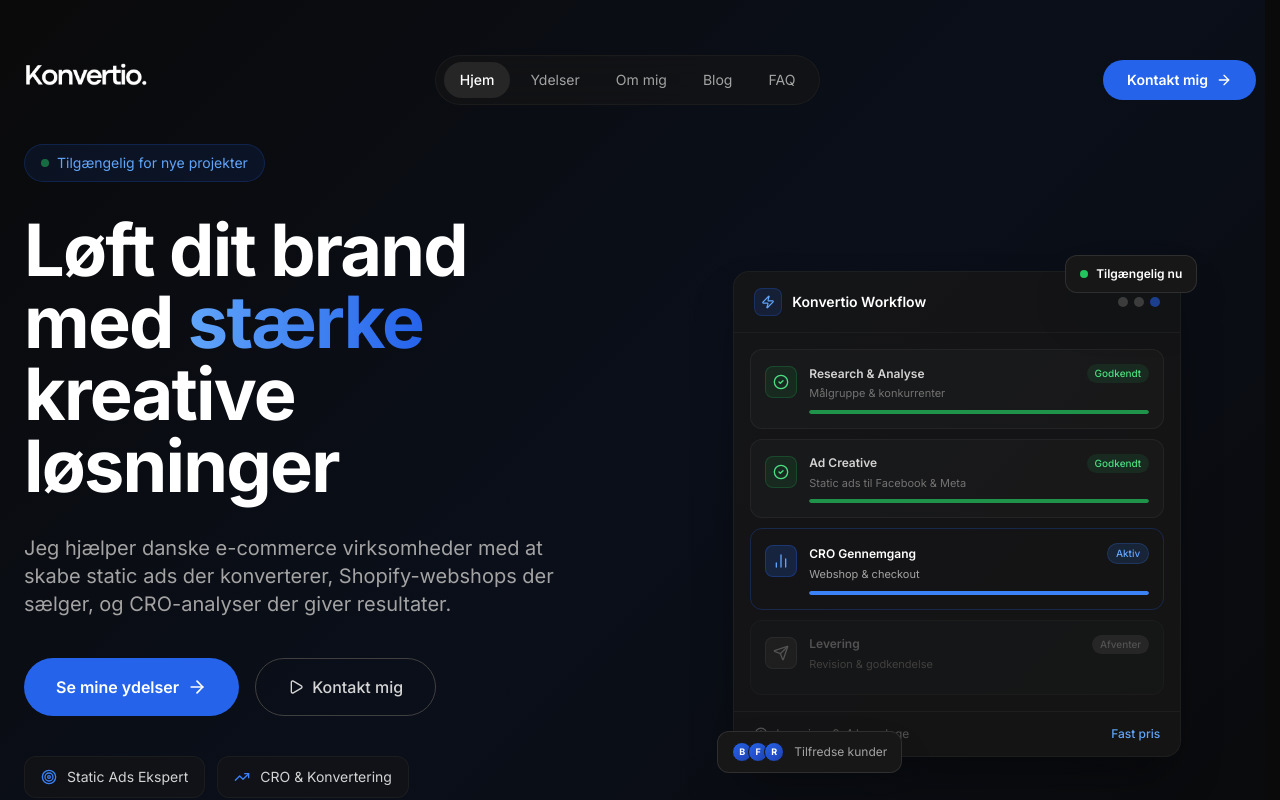
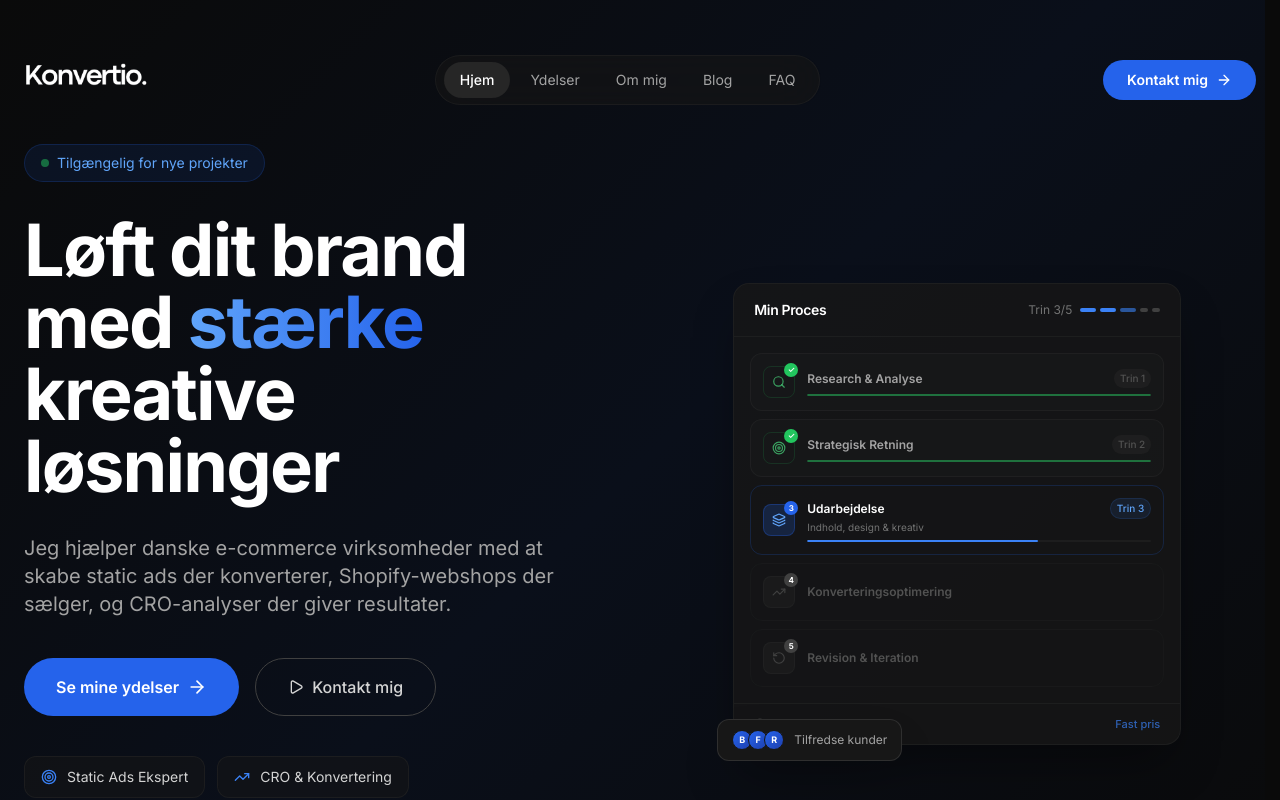
Before and after one commit to Frederikhs11061/konvertio-nextjs, a Next.js app: page / in a window 1280 px wide. Shown: the top 800 px of the page. Built offline with nearby package versions, Linux system fonts and the light colour scheme.

Commit message:
Redesign workflow with 5 universal phases, compact 2-col mobile process steps

```diff
--- a/components/HeroWorkflow.tsx
+++ b/components/HeroWorkflow.tsx
@@ -1,52 +1,51 @@
 'use client'
 
 import { useEffect, useState, useRef } from 'react'
-import { Target, Palette, BarChart2, Send, CheckCircle2, Clock, Zap } from 'lucide-react'
+import { Search, Target, Layers, TrendingUp, RotateCcw, Clock } from 'lucide-react'
 
-const tasks = [
-    { icon: Target,   label: 'Research & Analyse', sub: 'Målgruppe & konkurrenter' },
-    { icon: Palette,  label: 'Ad Creative',         sub: 'Static ads til Facebook & Meta' },
-    { icon: BarChart2, label: 'CRO Gennemgang',     sub: 'Webshop & checkout' },
-    { icon: Send,     label: 'Levering',             sub: 'Revision & godkendelse' },
+const phases = [
+    { icon: Search,      label: 'Research & Analyse',        sub: 'Målgruppe, marked & indsigter' },
+    { icon: Target,      label: 'Strategisk Retning',         sub: 'Mål, budskab & tilgang' },
+    { icon: Layers,      label: 'Udarbejdelse',               sub: 'Indhold, design & kreativ' },
+    { icon: TrendingUp,  label: 'Konverteringsoptimering',    sub: 'Test, data & forbedring' },
+    { icon: RotateCcw,   label: 'Revision & Iteration',       sub: 'Feedback & løbende udvikling' },
 ]
 
-const FILL_SPEED = 25   // ms per tick
-const FILL_STEP  = 1.8  // % per tick  → ~1.4s to reach 100
-const HOLD_MS    = 900  // pause before moving to next task
-const RESET_MS   = 2200 // pause after all done before loop
+const FILL_SPEED = 28
+const FILL_STEP  = 1.6
+const HOLD_MS    = 800
+const RESET_MS   = 2000
 
 export default function HeroWorkflow() {
     const [mounted,   setMounted]   = useState(false)
-    const [doneUntil, setDoneUntil] = useState(0)   // tasks 0..doneUntil-1 are done
-    const [active,    setActive]    = useState(0)   // index of the animating task
-    const [progress,  setProgress]  = useState(0)   // 0–100
+    const [doneUntil, setDoneUntil] = useState(0)
+    const [active,    setActive]    = useState(0)
+    const [progress,  setProgress]  = useState(0)
+    const intRef   = useRef<ReturnType<typeof setInterval> | null>(null)
     const timerRef = useRef<ReturnType<typeof setTimeout> | null>(null)
-    const intRef   = useRef<ReturnType<typeof setInterval> | null>(null)
 
     const clear = () => {
         if (intRef.current)   clearInterval(intRef.current)
         if (timerRef.current) clearTimeout(timerRef.current)
     }
 
-    const runTask = (taskIdx: number) => {
-        setActive(taskIdx)
+    const runPhase = (idx: number) => {
+        setActive(idx)
         setProgress(0)
         intRef.current = setInterval(() => {
             setProgress(p => {
                 if (p + FILL_STEP >= 100) {
                     clearInterval(intRef.current!)
-                    // mark done, move on after hold
                     timerRef.current = setTimeout(() => {
-                        setDoneUntil(taskIdx + 1)
-                        const next = taskIdx + 1
-                        if (next < tasks.length) {
-                            runTask(next)
+                        setDoneUntil(idx + 1)
+                        const next = idx + 1
+                        if (next < phases.length) {
+                            runPhase(next)
                         } else {
-                            // all done – reset loop
                             timerRef.current = setTimeout(() => {
                                 setDoneUntil(0)
                                 setProgress(0)
-                                runTask(0)
+                                runPhase(0)
                             }, RESET_MS)
                         }
                     }, HOLD_MS)
@@ -59,92 +58,102 @@ export default function HeroWorkflow() {
 
     useEffect(() => {
         setMounted(true)
-        timerRef.current = setTimeout(() => runTask(0), 700)
+        timerRef.current = setTimeout(() => runPhase(0), 600)
         return clear
         // eslint-disable-next-line react-hooks/exhaustive-deps
     }, [])
 
     return (
         <div className="relative w-full max-w-md mx-auto lg:mx-0">
-            {/* Floating badge – top right */}
-            <div
-                className="absolute -top-4 -right-4 z-10 flex items-center gap-2 bg-neutral-900 border border-neutral-700/60 rounded-xl px-3.5 py-2.5 shadow-2xl animate-float"
-                style={{ animationDuration: '6s' }}
-            >
-                <div className="w-2 h-2 rounded-full bg-green-500 animate-pulse" />
-                <span className="text-xs font-semibold text-white whitespace-nowrap">Tilgængelig nu</span>
-            </div>
-
             {/* Main card */}
             <div className="rounded-2xl bg-neutral-900/80 border border-neutral-800/60 backdrop-blur-xl overflow-hidden shadow-2xl shadow-black/40">
                 {/* Header */}
                 <div className="flex items-center justify-between px-5 py-4 border-b border-neutral-800/60">
-                    <div className="flex items-center gap-2.5">
-                        <div className="w-7 h-7 rounded-lg bg-brand-600/15 border border-brand-600/25 flex items-center justify-center">
-                            <Zap className="w-3.5 h-3.5 text-brand-400" />
+                    <span className="text-sm font-semibold text-white tracking-tight">Min Proces</span>
+                    <div className="flex items-center gap-2">
+                        <span className="text-xs text-neutral-500">
+                            Trin {Math.min(active + 1, phases.length)}/{phases.length}
+                        </span>
+                        <div className="flex gap-1">
+                            {phases.map((_, i) => (
+                                <div
+                                    key={i}
+                                    className={`h-1 rounded-full transition-all duration-500 ${
+                                        i < doneUntil
+                                            ? 'w-4 bg-brand-500'
+                                            : i === active
+                                            ? 'w-4 bg-brand-500/60'
+                                            : 'w-2 bg-neutral-700'
+                                    }`}
+                                />
+                            ))}
                         </div>
-                        <span className="text-sm font-semibold text-white">Konvertio Workflow</span>
-                    </div>
-                    <div className="flex gap-1.5">
-                        <div className="w-2.5 h-2.5 rounded-full bg-neutral-700" />
-                        <div className="w-2.5 h-2.5 rounded-full bg-neutral-700" />
-                        <div className="w-2.5 h-2.5 rounded-full bg-brand-600/60" />
                     </div>
                 </div>
 
-                {/* Task list */}
-                <div className="p-4 space-y-2.5">
-                    {tasks.map((task, i) => {
-                        const Icon    = task.icon
+                {/* Phase list */}
+                <div className="p-4 space-y-2">
+                    {phases.map((phase, i) => {
+                        const Icon    = phase.icon
                         const isDone  = i < doneUntil
                         const isActive = i === active && !isDone
                         const barW    = isDone ? 100 : isActive ? progress : 0
 
                         return (
                             <div
-                                key={task.label}
-                                className={`rounded-xl p-3.5 border transition-all duration-500 ${
-                                    isActive ? 'bg-brand-600/8 border-brand-600/25'
-                                    : isDone  ? 'bg-neutral-800/30 border-neutral-700/30'
-                                    :           'bg-neutral-800/15 border-neutral-800/40'
+                                key={phase.label}
+                                className={`rounded-xl p-3 border transition-all duration-500 ${
+                                    isActive ? 'bg-brand-600/8 border-brand-600/20'
+                                    : isDone  ? 'bg-neutral-800/20 border-neutral-700/20'
+                                    :           'bg-transparent border-neutral-800/30'
                                 }`}
                                 style={{
                                     opacity:   mounted ? 1 : 0,
-                                    transform: mounted ? 'translateY(0)' : 'translateY(8px)',
-                                    transition: `opacity 0.4s ease ${i * 80}ms, transform 0.4s ease ${i * 80}ms, background-color 0.5s, border-color 0.5s`,
+                                    transform: mounted ? 'translateY(0)' : 'translateY(6px)',
+                                    transition: `opacity 0.35s ease ${i * 70}ms, transform 0.35s ease ${i * 70}ms, background-color 0.5s, border-color 0.5s`,
                                 }}
                             >
-                                <div className="flex items-start gap-3">
-                                    <div className={`w-8 h-8 rounded-lg flex items-center justify-center flex-shrink-0 mt-0.5 transition-all duration-500 ${
+                                <div className="flex items-center gap-3">
+                                    {/* Step number + icon */}
+                                    <div className={`relative w-8 h-8 rounded-lg flex items-center justify-center flex-shrink-0 transition-all duration-500 ${
                                         isActive ? 'bg-brand-600/20 border border-brand-600/30'
-                                        : isDone  ? 'bg-green-500/10 border border-green-500/20'
-                                        :           'bg-neutral-800/60 border border-neutral-700/40'
+                                        : isDone  ? 'bg-green-500/8 border border-green-500/15'
+                                        :           'bg-neutral-800/40 border border-neutral-800/60'
                                     }`}>
-                                        {isDone
-                                            ? <CheckCircle2 className="w-4 h-4 text-green-400" />
-                                            : <Icon className={`w-4 h-4 transition-colors duration-500 ${isActive ? 'text-brand-400' : 'text-neutral-600'}`} />
-                                        }
+                                        <Icon className={`w-3.5 h-3.5 transition-colors duration-500 ${
+                                            isActive ? 'text-brand-400' : isDone ? 'text-green-400/70' : 'text-neutral-700'
+                                        }`} />
+                                        <span className={`absolute -top-1 -right-1 w-3.5 h-3.5 rounded-full text-white text-[8px] font-bold flex items-center justify-center transition-all duration-300 ${
+                                            isDone ? 'bg-green-500' : isActive ? 'bg-brand-600' : 'bg-neutral-700'
+                                        }`}>
+                                            {isDone ? '✓' : i + 1}
+                                        </span>
                                     </div>
+
+                                    {/* Text */}
                                     <div className="flex-1 min-w-0">
-                                        <div className="flex items-center justify-between mb-0.5">
-                                            <span className={`text-xs font-semibold transition-colors duration-500 ${isActive ? 'text-white' : isDone ? 'text-neutral-300' : 'text-neutral-600'}`}>
-                                                {task.label}
+                                        <div className="flex items-center justify-between gap-2">
+                                            <span className={`text-xs font-semibold leading-tight transition-colors duration-500 ${
+                                                isActive ? 'text-white' : isDone ? 'text-neutral-400' : 'text-neutral-600'
+                                            }`}>
+                                                {phase.label}
                                             </span>
-                                            <span className={`text-[10px] font-medium px-2 py-0.5 rounded-full transition-all duration-500 ${
-                                                isActive ? 'bg-brand-500/15 text-brand-400 border border-brand-500/20'
-                                                : isDone  ? 'bg-green-500/10 text-green-400'
-                                                :           'bg-neutral-800 text-neutral-600'
-                                            }`}>
-                                                {isDone ? 'Godkendt' : isActive ? 'Aktiv' : 'Afventer'}
-                                            </span>
+                                            {(isActive || isDone) && (
+                                                <span className={`text-[10px] font-medium px-1.5 py-0.5 rounded-full flex-shrink-0 transition-all duration-500 ${
+                                                    isActive ? 'text-brand-400 bg-brand-500/10 border border-brand-500/15'
+                                                    :           'text-neutral-600 bg-neutral-800/60'
+                                                }`}>
+                                                    {isDone ? `Trin ${i + 1}` : `Trin ${i + 1}`}
+                                                </span>
+                                            )}
                                         </div>
-                                        <p className={`text-[11px] mb-2 transition-colors duration-500 ${isActive ? 'text-neutral-400' : isDone ? 'text-neutral-500' : 'text-neutral-700'}`}>
-                                            {task.sub}
-                                        </p>
+                                        {isActive && (
+                                            <p className="text-[10px] text-neutral-500 mt-0.5 leading-tight">{phase.sub}</p>
+                                        )}
                                         {(isActive || isDone) && (
-                                            <div className="h-1 rounded-full bg-neutral-800/60 overflow-hidden">
+                                            <div className="h-0.5 rounded-full bg-neutral-800/50 overflow-hidden mt-1.5">
                                                 <div
-                                                    className={`h-full rounded-full ${isDone ? 'bg-green-500/70' : 'bg-brand-500'}`}
+                                                    className={`h-full rounded-full ${isDone ? 'bg-green-500/50' : 'bg-brand-500'}`}
                                                     style={{ width: `${barW}%`, transition: isDone ? 'width 0.3s ease' : 'none' }}
                                                 />
                                             </div>
@@ -157,19 +166,19 @@ export default function HeroWorkflow() {
                 </div>
 
                 {/* Footer */}
-                <div className="px-5 py-3.5 border-t border-neutral-800/60 flex items-center justify-between">
-                    <div className="flex items-center gap-2">
-                        <Clock className="w-3.5 h-3.5 text-neutral-600" />
-                        <span className="text-xs text-neutral-600">Levering: 2-4 hverdage</span>
+                <div className="px-5 py-3 border-t border-neutral-800/60 flex items-center justify-between">
+                    <div className="flex items-center gap-1.5">
+                        <Clock className="w-3 h-3 text-neutral-700" />
+                        <span className="text-[11px] text-neutral-600">Transparent proces</span>
                     </div>
-                    <span className="text-xs font-medium text-brand-400">Fast pris</span>
+                    <span className="text-[11px] font-medium text-brand-500/70">Fast pris</span>
                 </div>
             </div>
 
-            {/* Floating badge – bottom left */}
+            {/* Floating bottom badge */}
             <div
                 className="absolute -bottom-4 -left-4 z-10 flex items-center gap-2.5 bg-neutral-900 border border-neutral-700/60 rounded-xl px-3.5 py-2.5 shadow-2xl animate-float"
-                style={{ animationDuration: '8s', animationDelay: '1.5s' }}
+                style={{ animationDuration: '8s', animationDelay: '1s' }}
             >
                 <div className="flex -space-x-1">
                     {['B','F','R'].map((l) => (
```
Also changed, not shown: app/ydelser/[slug]/page.tsx (+22 -22 lines).
